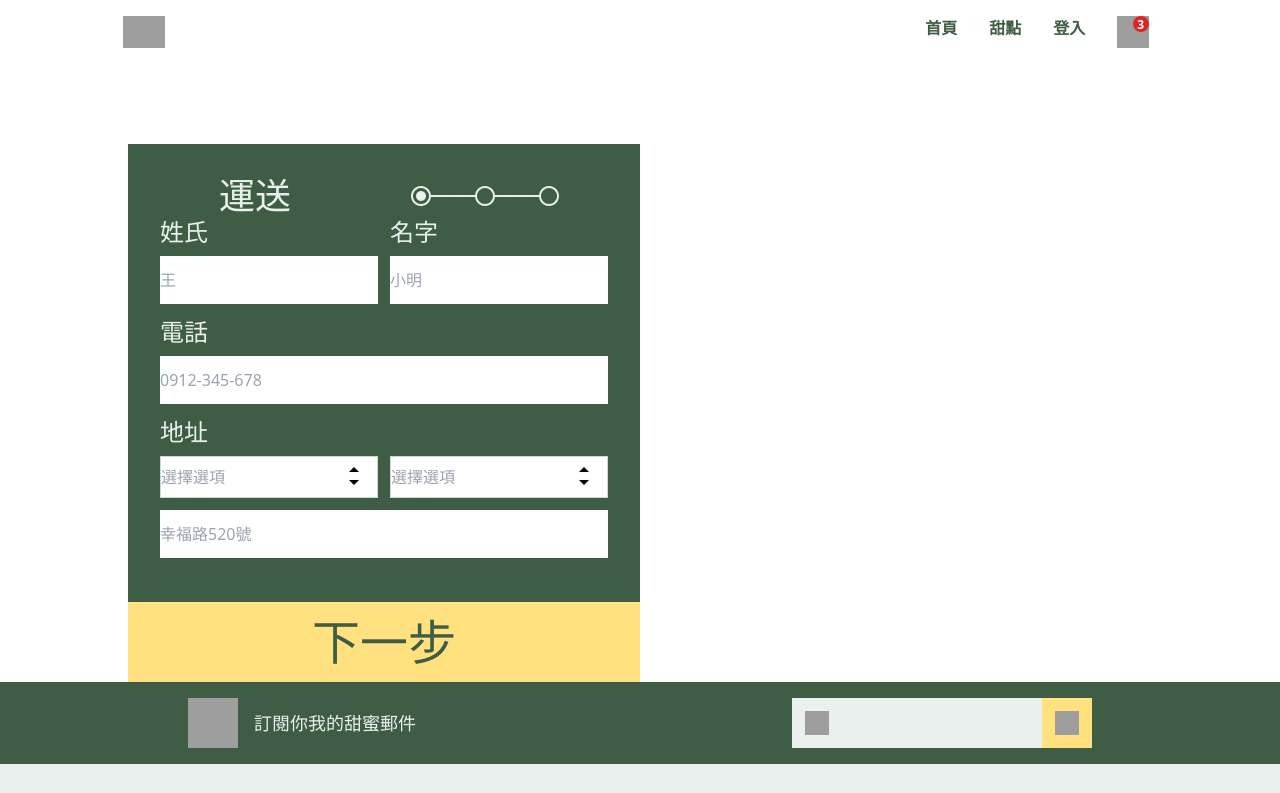
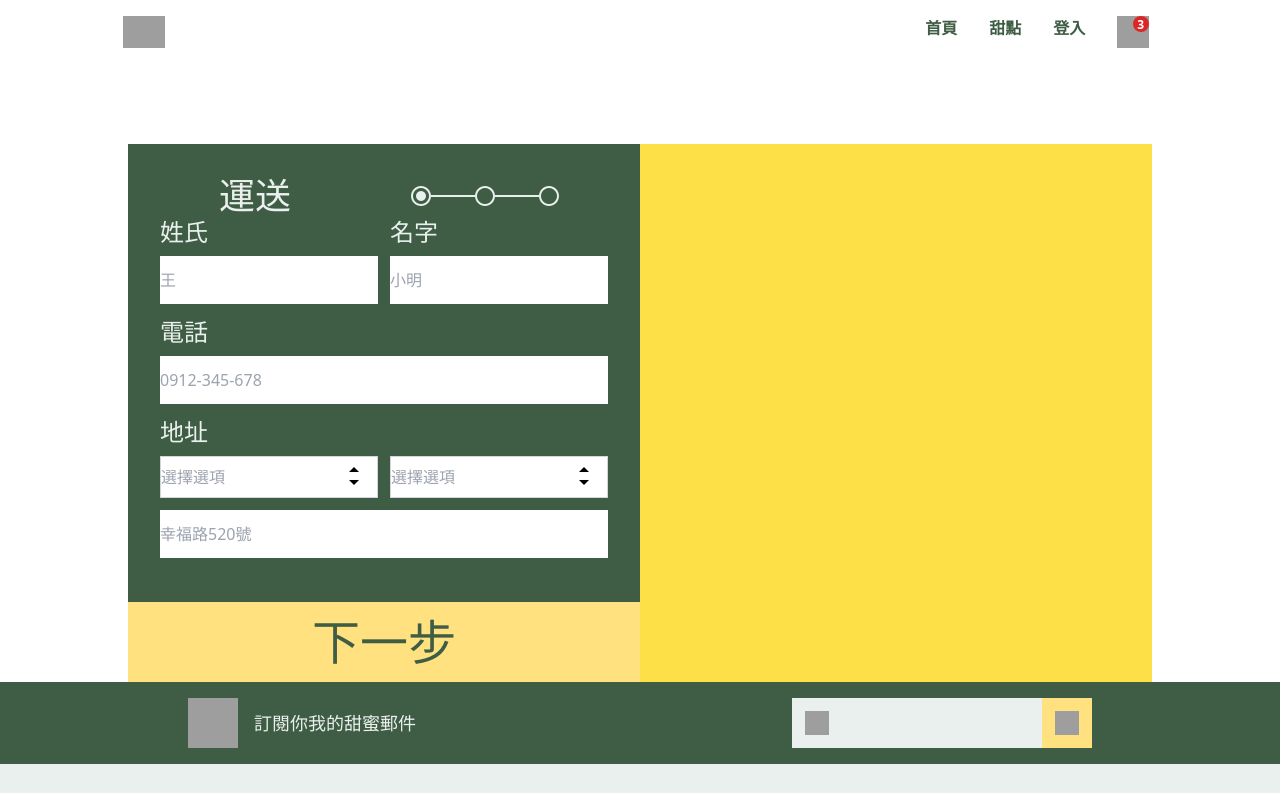
Before and after one commit to Zem860/DessertTest, a React app: page /checkout in a window 1280 px wide. Shown: the top 793 px of the page. Built offline with nearby package versions, Linux system fonts and the light colour scheme; grey boxes are pictures that could not be loaded; the HTML template or start-up script is replaced by a standard one.

Commit message:
改善了排版

```diff
--- a/src/pages/Checkout.tsx
+++ b/src/pages/Checkout.tsx
@@ -3,8 +3,10 @@ import Footer from '../components/Footer';
 const Checkout = () => {
   return (
     <>
-      <div className="w-[80%] mx-auto flex flex-col mt-20 ">
-        <div className=" w-[50%] flex flex-col items-center p-8 bg-dessert-green">
+      <div className="w-[80%] mx-auto mt-20 ">
+        <div className="flex">
+          <div className="flex flex-col w-[50%] ">
+            <div className=" flex flex-col items-center p-8 bg-dessert-green">
               <div className="firstRow flex justify-around w-full">
                 <p className="text-homebackground-green text-4xl">運送</p>
                 <RadioLine />
@@ -107,9 +109,16 @@ const Checkout = () => {
                 />
               </div>
             </div>
-        <button className=" py-4 w-[50%] bg-btn-yellow text-dessert-green text-5xl">
+            <div className="w-full">
+              <button className=" py-4 w-full bg-btn-yellow text-dessert-green text-5xl">
                 下一步
               </button>
+            </div>
+          </div>
+          <div className=" w-[50%] flex flex-col items-center p-8 bg-yellow-300">
+
+          </div>
+        </div>
       </div>
 
       <Footer />
```
Lines whose indentation alone changed are shown as unchanged.
